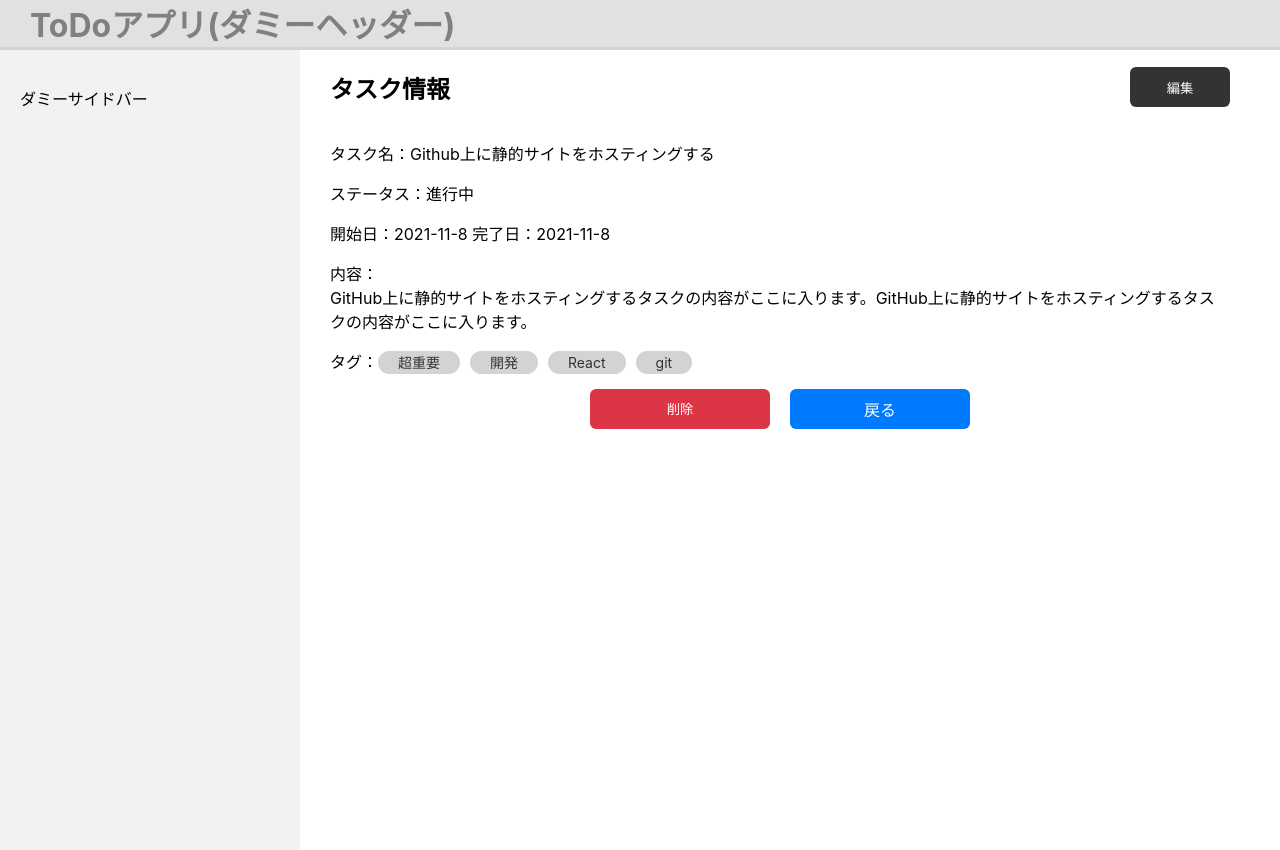
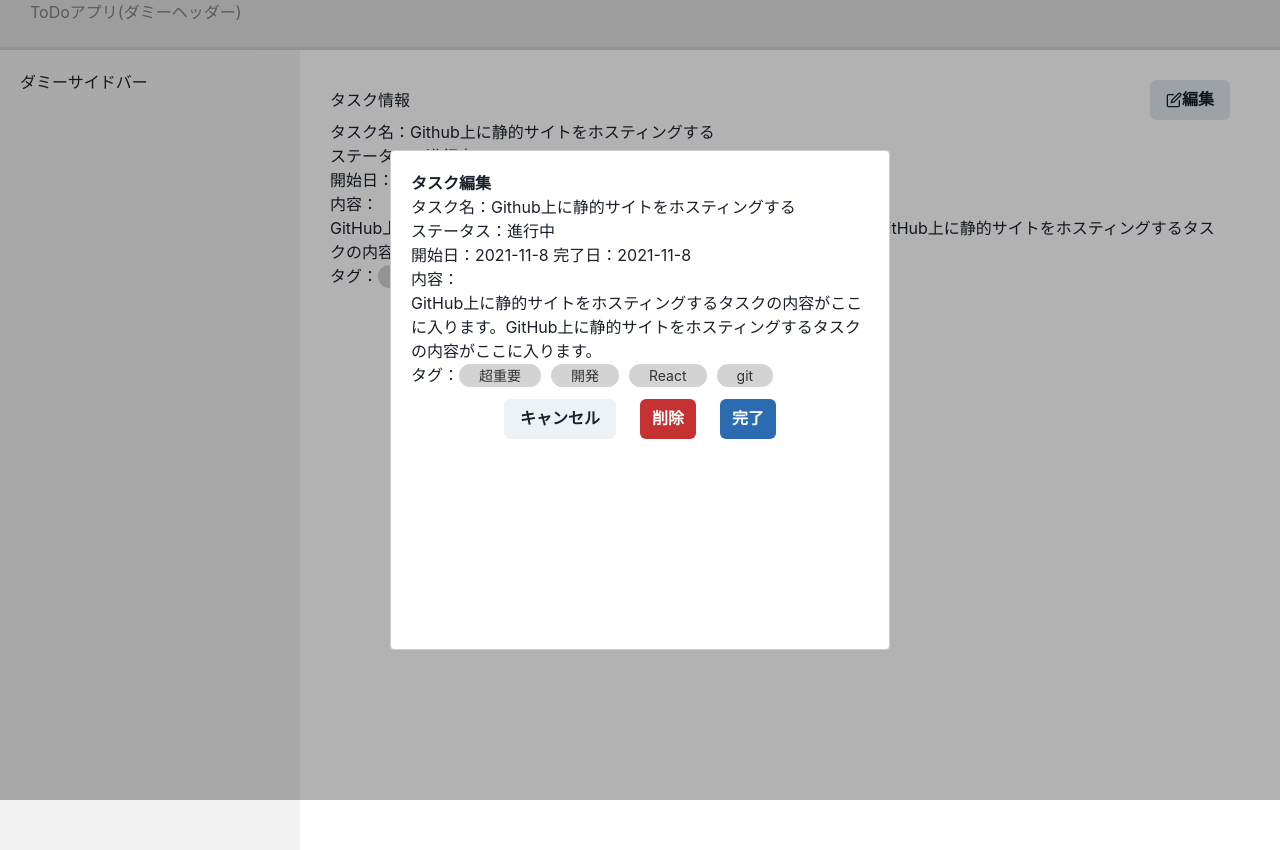
Before and after one commit to if-mentor/next_todo_team_4, a Next.js app: page /task in a window 1280 px wide. Both pictures are taken after a click on the button "編集". Built offline with nearby package versions, Linux system fonts and the light colour scheme.

Commit message:
#13 Chakra UI導入&react-modal導入

```diff
--- /dev/null
+++ b/pages/components/Header.jsx
@@ -0,0 +1,7 @@
+export const Header = () => {
+    return (
+        <div className="header">
+            <h1 style={{color:"gray",marginLeft:"30px"}}>ToDoアプリ(ダミーヘッダー)</h1>
+        </div>
+    )
+}
--- /dev/null
+++ b/pages/components/Sidebar.jsx
@@ -0,0 +1,9 @@
+
+export const Sidebar = () => {
+    return (
+        <div className="sidebar">
+            <p>ダミーサイドバー</p>
+        </div>
+
+    )
+}
--- a/pages/task.jsx
+++ b/pages/task.jsx
@@ -1,30 +1,113 @@
-import Link from "next/link"
+import { EditIcon } from "@chakra-ui/icons";
+import { Button, Center, ChakraProvider, Flex } from "@chakra-ui/react";
+import Modal from "react-modal/lib/components/Modal";
+import Link from "next/link";
+import { Header } from "./components/Header";
+import { Sidebar } from "./components/Sidebar";
+import { useState } from "react";
 
-export default function task() {
+//アプリルートを識別するクエリセレクタ
+Modal.setAppElement('#__next')
+
+// スタイリング
+const customStyles = {
+    overlay: {
+      position: "fixed",
+      top: 0,
+      left: 0,
+      backgroundColor: "rgba(0,0,0,0.3)"
+    },
+
+    content : {
+      top                   : '50%',
+      left                  : '50%',
+      right                 : 'auto',
+      bottom                : 'auto',
+      marginRight           : '-50%',
+      width                 : '500px',
+      height                : '500px',
+      transform             : 'translate(-50%, -50%)'
+    }
+  };
+
+export default function Task() {
+
+    // Dummy data ↓
     const taskName="Github上に静的サイトをホスティングする"
     const taskStatus="進行中"
     const taskStartDate="2021-11-8"
     const taskEndDate="2021-11-8"
     const taskContent="GitHub上に静的サイトをホスティングするタスクの内容がここに入ります。GitHub上に静的サイトをホスティングするタスクの内容がここに入ります。"
-    const taskTags=["超重要","開発","React","git"]
+    const taskTags=["超重要","開発","React","git"];
+    // Dummy data ↑
 
+    const [modalIsOpen,setModalIsOpen] = useState(false);
+
+    // モーダルを開く処理
+    const openModal = () => {
+        setModalIsOpen(true)
+    }
+
+    const afterOpenModal = () => {
+        // モーダルが開いた後の処理
+    }
+    const confirmDelete = () => {
+        const result = confirm ('このタスクを削除します。よろしいですか？');
+        if(result) {
+            setModalIsOpen(false);
+            console.log("削除しました。")
+        } else {
+
+        }
+    }
+
+    // モーダルを閉じる処理
+    const closeModal = () => {
+        setModalIsOpen(false)
+    }
     return (
-        <>
-        <div className="header">
-            <h1 style={{color:"gray",marginLeft:"30px"}}>ToDoアプリ(ダミーヘッダー)</h1>
-        </div>
-        <div className="flex">
-            <div className="sidebar">
-                <p>ダミーサイドバー</p>
-            </div>
-            <div className="inner-content" style={{padding:"0 30px"}}>
+        <ChakraProvider>
+            <Header />
+            <Flex>
+                <Sidebar />
+                <div className="inner-content" style={{padding:"30px"}}>
                     <div className="head-container">
                         <div className="page-title">
                             <h2>タスク情報</h2>
                         </div>
                         <div className="edit-button">
-                        <button className="btn btn-edit">編集</button>
+                            <Button bg="gray.200" onClick={openModal}><EditIcon />編集</Button>
+
                         </div>
+                        <Modal
+                            // isOpenがtrueならモダールが起動する
+                            isOpen={modalIsOpen}
+                            // モーダルが開いた後の処理を定義
+                            onAfterOpen={afterOpenModal}
+                            // モーダルを閉じる処理を定義
+                            onRequestClose={closeModal}
+                            // スタイリングを定義
+                            style={customStyles}
+                            >
+                            <h3 style={{fontWeight:"900"}}>タスク編集</h3>
+                            <p>タスク名：{taskName}</p>
+                            <p>ステータス：{taskStatus}</p>
+                            <p>開始日：{taskStartDate} 完了日：{taskEndDate}</p>
+                            <p>内容：<br />{taskContent}</p>
+                            <p className="tags">
+                                タグ：
+                                {taskTags.map((tag,index) => {
+                                    return(
+                                        <span className="task-tag" style={{marginRight:"10px"}} key={index}>{tag}</span>
+                                    )
+                                })}
+                            </p>
+                            <Flex justify="center">
+                                <Button onClick={closeModal} m={3}>キャンセル</Button>
+                                <Button onClick={confirmDelete} bg="red.600" color="white" p={{ base: 3 }} m={{ base: 3 }}>削除</Button>
+                                <Button onClick={closeModal} bg="blue.600" color="white" p={{ base: 3 }} m={{ base: 3 }}>完了</Button>
+                            </Flex>
+                        </Modal>
                     </div>
                     <div className="informations">
                         <p>タスク名：{taskName}</p>
@@ -40,16 +123,19 @@ export default function task() {
                             })}
                         </p>
                     </div>
-                <div className="buttons">
-                    <button className="btn btn-delete">削除</button>
-                        <Link href="/">
-                            <a className="btn btn-back">戻る</a>
-                        </Link>
-                </div>
+                    <Flex justify="center" align="center">
+                        <Center>
+                        <Button bg="red.600" color="white" p={{ base: 3 }} m={{ base: 3 }}>削除</Button>
+                        <Button bg="blue.600" color="white" p={{ base: 3 }} m={{ base: 3 }}>
+                            <Link href="#">戻る</Link>
+                        </Button>
+                        </Center>
+                    </Flex>
                 </div>
 
-        </div>
+            </Flex>
+        </ChakraProvider>
 
-        </>
+
     )
 }
```
Also changed, not shown: package.json (+7 -1 lines), pages/index.js (+6 -3 lines), 1 other file (tests, documents, lock files or other folders). Lines whose indentation alone changed are shown as unchanged.
